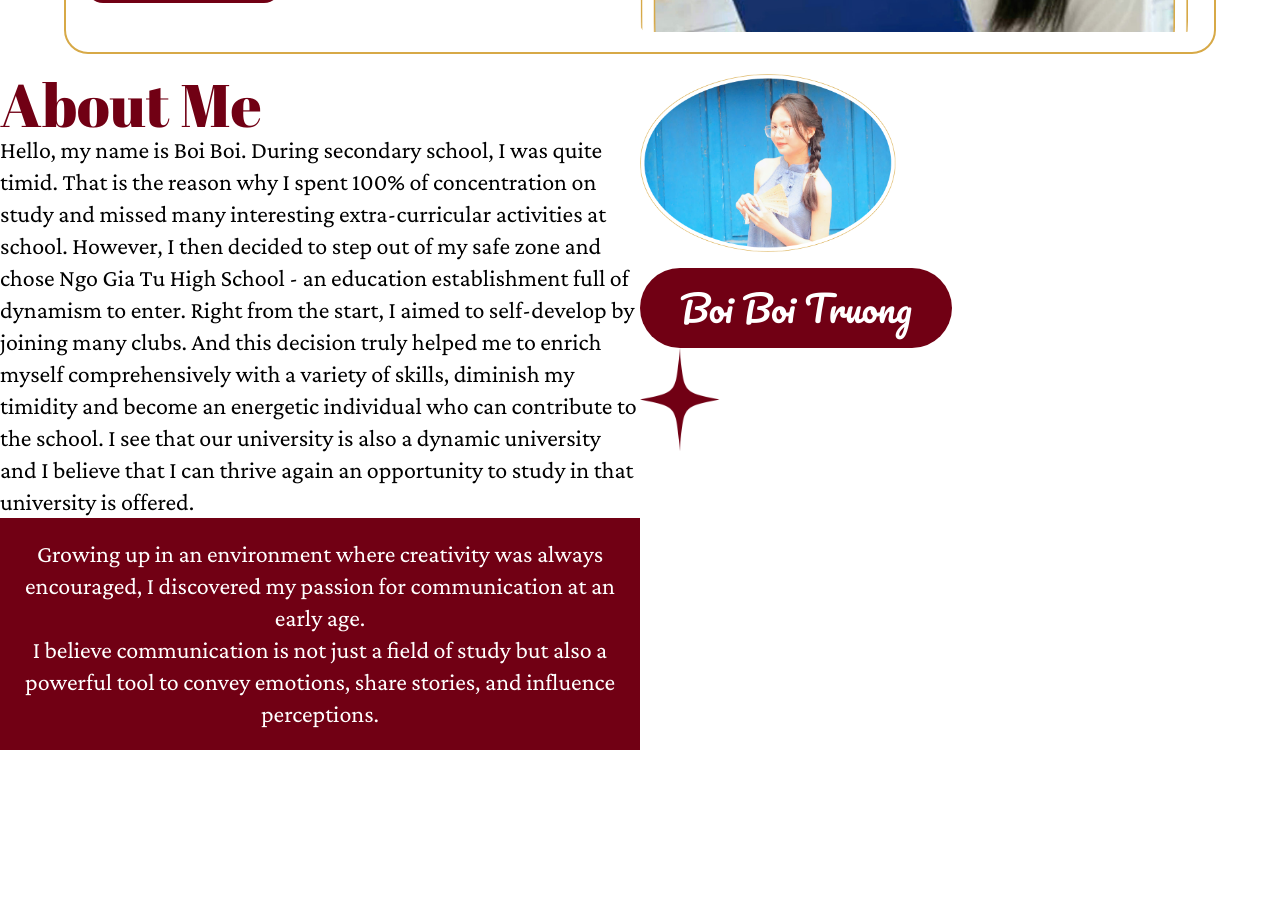
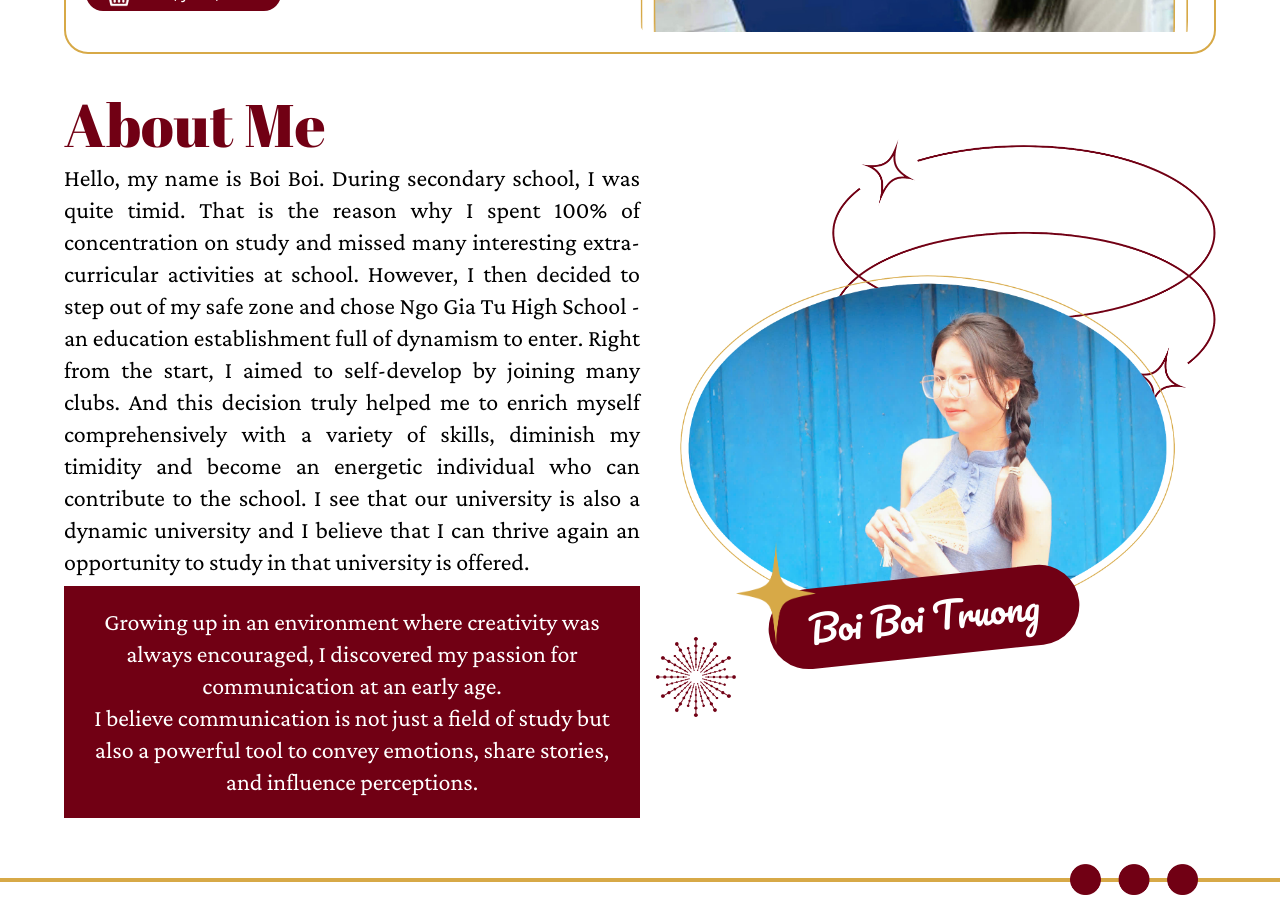
Before and after one commit to DoanKhiem/portfolio-boiboi, a Nuxt app: page / in a window 1280 px wide. Shown: the part 640-1562 px from the top of the page. Before the commit the page ends 1390 px from the top, so only its background shows below. Built offline with nearby package versions, Linux system fonts and the light colour scheme.

Commit message:
respon page home

```diff
--- a/components/About.vue
+++ b/components/About.vue
@@ -1,23 +1,29 @@
 <template>
-    <div class="grid grid-cols-2">
+    <div class="max-w-6xl mx-auto py-5 px-4 md:px-0 gap-10">
+        <div class="grid md:grid-cols-2 grid-cols-1 items-center">
             <div>
                 <div>
-                <h1 class="text-primary abril-fatface-regular-font text-6xl">About Me</h1>
+                    <h1 class="text-primary abril-fatface-regular-font text-5xl md:text-6xl">About Me</h1>
                 </div>
                 <div>
-                <p class="crimson-pro-font text-2xl">
+                    <p class="crimson-pro-font text-2xl text-justify my-2">
                         Hello, my name is Boi Boi.
-                    During secondary school, I was quite timid. That is the reason why I spent 100% of concentration on
+                        During secondary school, I was quite timid. That is the reason why I spent 100% of concentration
+                        on
                         study
-                    and missed many interesting extra-curricular activities at school. However, I then decided to step
+                        and missed many interesting extra-curricular activities at school. However, I then decided to
+                        step
                         out of my
-                    safe zone and chose Ngo Gia Tu High School - an education establishment full of dynamism to enter.
+                        safe zone and chose Ngo Gia Tu High School - an education establishment full of dynamism to
+                        enter.
                         Right
-                    from the start, I aimed to self-develop by joining many clubs. And this decision truly helped me to
+                        from the start, I aimed to self-develop by joining many clubs. And this decision truly helped me
+                        to
                         enrich
                         myself comprehensively with a variety of skills, diminish my timidity and become an energetic
                         individual who
-                    can contribute to the school. I see that our university is also a dynamic university and I believe
+                        can contribute to the school. I see that our university is also a dynamic university and I
+                        believe
                         that I
                         can thrive again an opportunity to study in that university is offered.
                     </p>
@@ -25,19 +31,29 @@
                         Growing up in an environment where creativity was always encouraged, I discovered my passion for
                         communication at an early age.
                         <br>
-                    I believe communication is not just a field of study but also a powerful tool to convey emotions,
+                        I believe communication is not just a field of study but also a powerful tool to convey
+                        emotions,
                         share stories, and influence perceptions.
                     </p>
                 </div>
             </div>
-        <div>
+            <div class="relative md:p-10 mt-20 md:mt-0">
+                <img src="~/assets/images/loop-red.png" alt="Image Avatar" class="absolute -top-14 md:-top-24 right-0 w-2/3 -z-10">
                 <img src="~/assets/images/avt-3.png" alt="Image Avatar"
-                class="w-2/5 object-cover rounded-lg mb-4 transition-transform duration-300 hover:scale-105">
+                    class="w-full object-cover rounded-lg mb-4 transition-transform duration-300 hover:scale-105">
                 <div class="">
-                <h2 class="pacifico-regular-font px-10 py-5 inline-block text-4xl bg-primary text-white rounded-full">Boi Boi Truong</h2>
-                <img src="~/assets/images/star-red.png" alt="Image Avatar" class="w-20 -top-10">
+                    <h2
+                        class="-rotate-6 absolute bottom-2 md:bottom-5 left-28 md:left-32 pacifico-regular-font px-5 py-2 md:px-10 md:py-5 inline-block text-2xl md:text-4xl bg-primary text-white rounded-full">
+                        Boi Boi Truong</h2>
+                    <img src="~/assets/images/star-yellow.png" alt="Image Avatar"
+                        class="w-14 md:w-20 absolute bottom-4 md:bottom-8 left-24">
+                    <img src="~/assets/images/star-1.png" alt="Image Avatar" class="w-14 md:w-20 absolute -bottom-10 left-4">
                 </div>
             </div>
+        </div>
+    </div>
+    <div class="border-2 border-[#d7a947] my-10 relative">
+        <img src="~/assets/images/three-dot.png" alt="Image Avatar" class="w-20 md:w-32 absolute -top-2.5 md:-top-4 right-20">
     </div>
 </template>
 
--- a/components/Portfolio.vue
+++ b/components/Portfolio.vue
@@ -1,15 +1,15 @@
 <template>
-    <div class=" max-w-6xl mx-auto py-5 px-4 md:px-0 gap-10">
+    <div class="max-w-6xl mx-auto py-5 px-4 md:px-0 gap-10">
         <div class="grid md:grid-cols-2 grid-cols-1 relative border-2 rounded-3xl mt-5 border-[#d7a947] p-5 md:col-span-3">
             <div class="">
-                <img src="~/assets/images/three-dot.png" alt="Image Avatar" class="w-32 absolute -top-4 right-20">
+                <img src="~/assets/images/three-dot.png" alt="Image Avatar" class="w-16 md:w-32 absolute -top-2 md:-top-4 right-10 md:right-20">
                 <h2
-                    class="absolute -top-3 right-1/2 px-10 pacifico-regular-font text-3xl border-2 rounded-full border-primary bg-white">
+                    class="absolute -top-5 left-6 md:left-32 px-10 pacifico-regular-font text-xl md:text-3xl border-2 rounded-full border-primary bg-white">
                     Boi Boi Truong</h2>
-                <h1 class="text-primary abril-fatface-regular-font text-9xl">Port</h1>
-                <h1 class="abril-fatface-regular-font text-9xl">Folio</h1>
-                <div>
-                    <span class="crimson-pro-font border-2 rounded-full px-4 border-primary text-4xl">Communication
+                <h1 class="text-primary abril-fatface-regular-font text-8xl md:text-9xl">Port</h1>
+                <h1 class="abril-fatface-regular-font text-8xl md:text-9xl">Folio</h1>
+                <div class="mt-2">
+                    <span class="crimson-pro-font border-2 rounded-full px-4 border-primary text-3xl md:text-4xl">Communication
                         Portfolio</span>
                 </div>
                 <div class="mt-5">
@@ -41,10 +41,10 @@
                     </div>
                 </div>
             </div>
-            <!-- <div class=" bg-primary"> -->
+            <div class="mt-5 md:mt-0">
                 <img src="~/assets/images/avt-1.png" alt="Image Avatar"
                     class="w-full object-cover rounded-lg transition-transform duration-300 hover:scale-105">
-            <!-- </div> -->
+            </div>
         </div>
         <!-- <div class="md:col-span-2 relative bg-primary">
             <img src="~/assets/images/avt-1.png" alt="Image Avatar"
```
Lines whose indentation alone changed are shown as unchanged.
